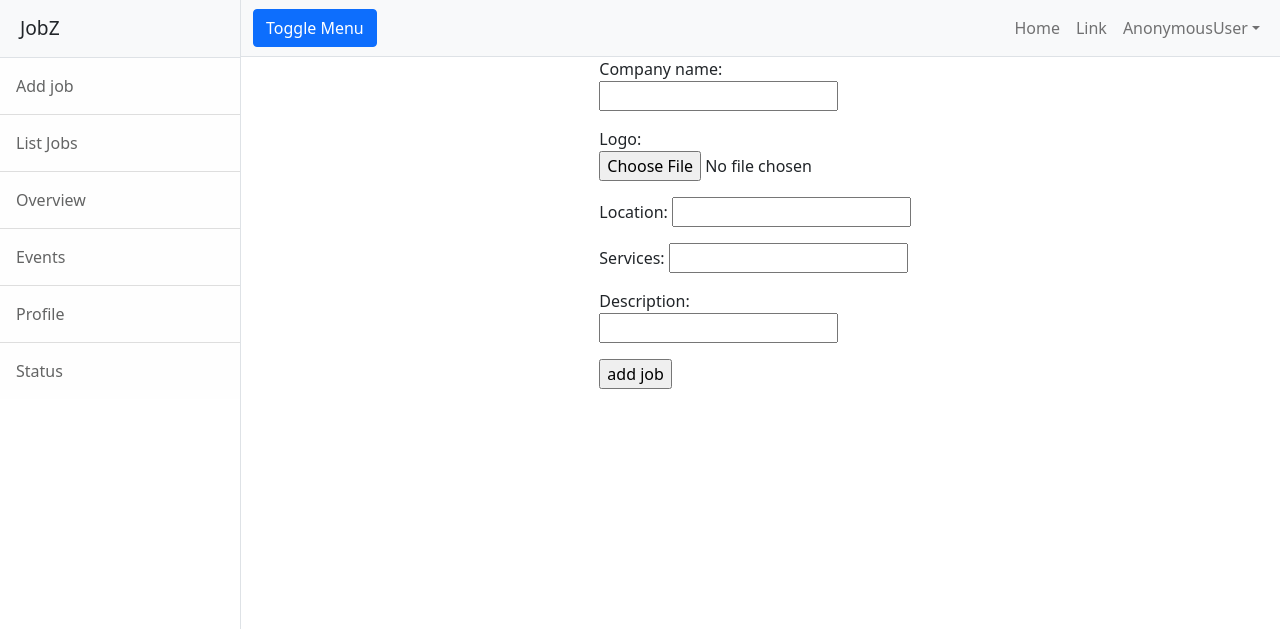
After one commit to MiniatureZipperPanda/jobportal, a Django app: page /employer/profile/add in a window 1280 px wide. The commit adds this page. Shown: the top 629 px of the page. Run offline with Django 4.2, Linux system fonts and the light colour scheme; some libraries are stand-ins or nearby versions.

Commit message:
added add profile view

```diff
--- a/employer/forms.py
+++ b/employer/forms.py
@@ -1,5 +1,5 @@
 from django import forms
-from employer.models import Jobs
+from employer.models import Jobs, CompanyProfile
 from django.contrib.auth.models import User
 from django.contrib.auth.forms import UserCreationForm
 
@@ -19,3 +19,9 @@ class SignUpForm(UserCreationForm):
 class LoginForm(forms.Form):
     user_name = forms.CharField()
     password = forms.CharField(widget=forms.PasswordInput())
+
+
+class CompanyProfileForm(forms.ModelForm):
+    class Meta:
+        model = CompanyProfile
+        exclude = ("user",)
--- a/employer/models.py
+++ b/employer/models.py
@@ -1,4 +1,5 @@
 from django.db import models
+from django.contrib.auth.models import User
 
 
 class Jobs(models.Model):
@@ -10,6 +11,16 @@ class Jobs(models.Model):
 
     def __str__(self):
         return self.job_title
+
+
+class CompanyProfile(models.Model):
+    company_name = models.CharField(max_length=100)
+    user = models.OneToOneField(User, on_delete=models.CASCADE)
+    logo = models.ImageField(upload_to="companyprofile", null=True)
+    location = models.CharField(max_length=100)
+    services = models.CharField(max_length=150)
+    description = models.CharField(max_length=250)
+
 
 '''class SigninView(FormView):
     form_class = LoginForm
--- a/employer/templates/base.html
+++ b/employer/templates/base.html
@@ -49,7 +49,7 @@
                                data-bs-toggle="dropdown" aria-haspopup="true" aria-expanded="false">{{request.user}}</a>
                             <div class="dropdown-menu dropdown-menu-end" aria-labelledby="navbarDropdown">
                                 <a class="dropdown-item" href="{% url 'chane-password'%}">change password</a>
-                                <a class="dropdown-item" href="#!">Another action</a>
+                                <a class="dropdown-item" href="{%url 'emp-add-profile'%}">Add Profile</a>
                                 <div class="dropdown-divider"></div>
                                 <a class="dropdown-item" href="{% url 'sign-out'%}">log out</a>
                             </div>
--- /dev/null
+++ b/employer/templates/emp-add-profile.html
@@ -0,0 +1,17 @@
+{%extends 'base.html'%}
+{%block body_block%}
+<div class="row">
+    <div class="col-4">
+
+    </div>
+    <div class="col-4">
+        <form action="" method="post" enctype="multipart/form-data">
+            {%csrf_token%}
+            {{form.as_p}}
+            <input type="submit" value="add job">
+        </form>
+    </div>
+    <div class="col-4"></div>
+</div>
+
+{%endblock%}
--- a/employer/urls.py
+++ b/employer/urls.py
@@ -13,5 +13,7 @@ urlpatterns = [
     path('users/account/sign-out', views.sign_out_view, name="sign-out"),
     path('users/account/change-password', views.ChangePasswordView.as_view(), name="chane-password"),
     path('users/account/password-reset', views.PasswordResetView.as_view(), name="password-reset"),
+    path('profile/add',views.CompanyProfileView.as_view(),name="emp-add-profile")
+
 
 ]
--- a/employer/views.py
+++ b/employer/views.py
@@ -1,8 +1,8 @@
 from django.shortcuts import render, redirect
 from django.urls import reverse_lazy
 from django.views.generic import TemplateView, ListView, CreateView, DetailView, UpdateView, DeleteView, FormView
-from employer.forms import JobForm
-from employer.models import Jobs
+from employer.forms import JobForm, CompanyProfileForm
+from employer.models import Jobs, CompanyProfile
 from django.contrib.auth.models import User
 from django.contrib.auth import authenticate, login, logout
 from employer.forms import SignUpForm, LoginForm
@@ -143,3 +143,10 @@ class PasswordResetView(TemplateView):
             u.set_password(password1)
             u.save()
             return redirect("signin")
+
+
+class CompanyProfileView(CreateView):
+    model = CompanyProfile
+    form_class = CompanyProfileForm
+    template_name = "emp-add-profile.html"
+    success_url = reverse_lazy("emp-home")
```
Also changed, not shown: db.sqlite3, employer/migrations/0002_companyprofile.py (added), employer/migrations/0003_companyprofile_logo.py (added).
